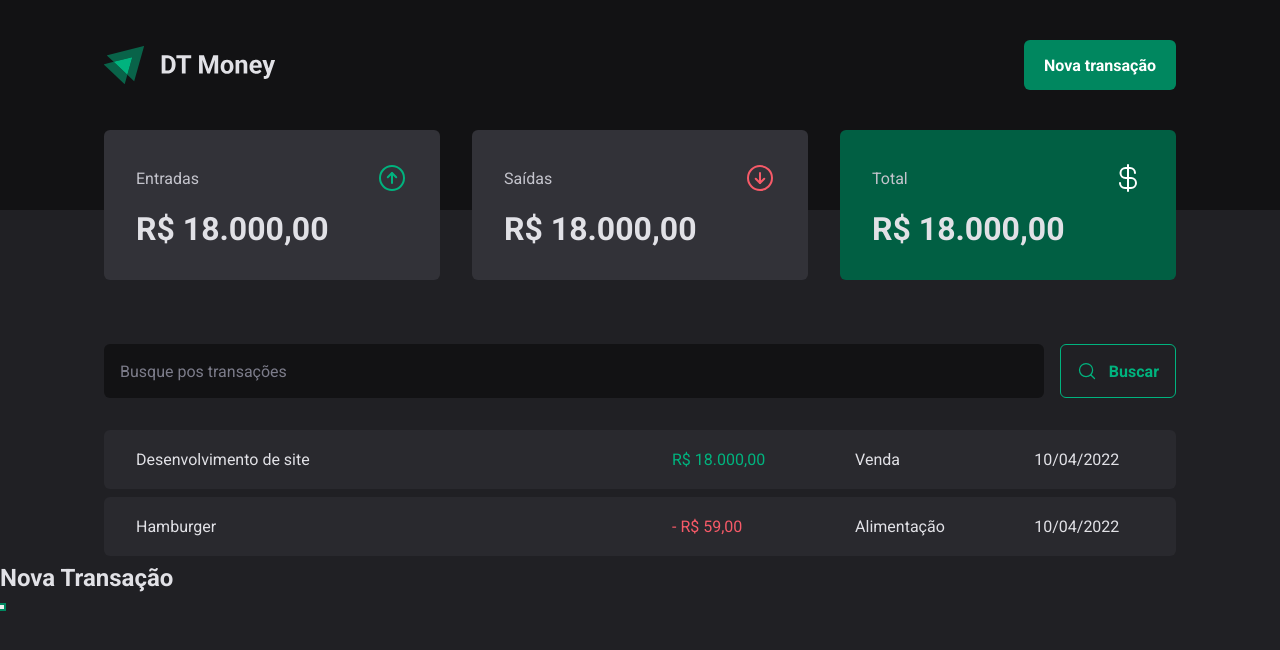
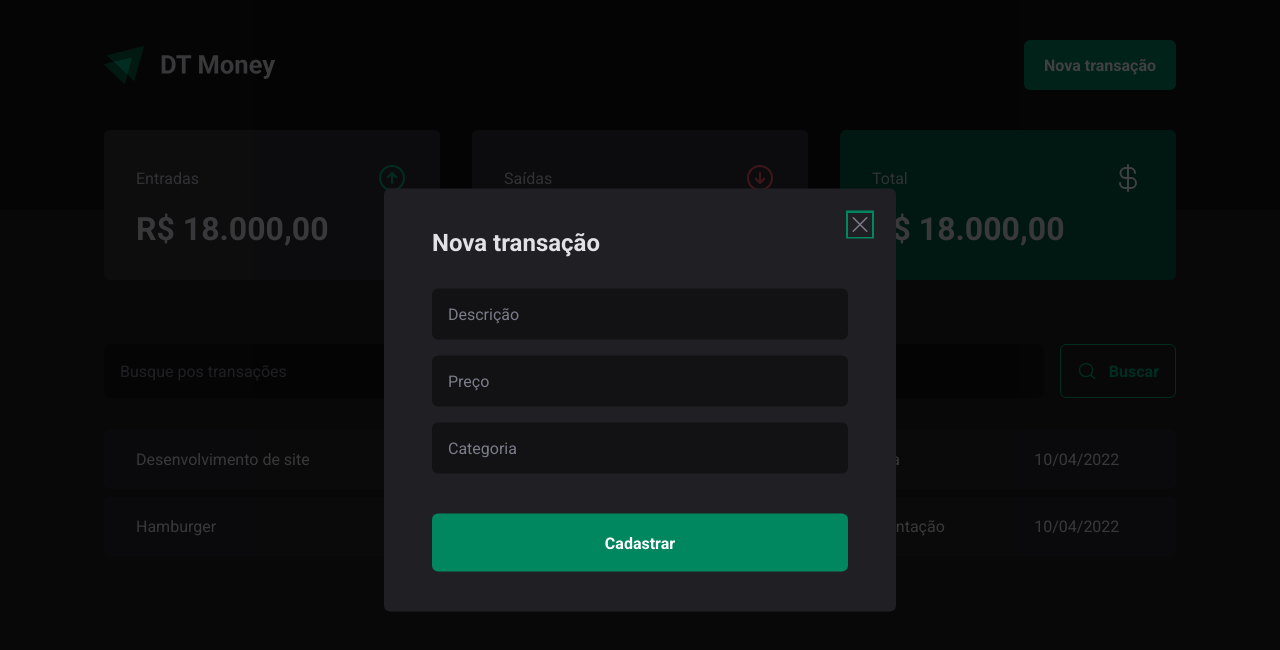
Before and after one commit to denisiorodrigues/dt-money, a React (Vite) app: page / in a window 1280 px wide. Both pictures are taken after a click on the button "Nova transação". Shown: the top 650 px of the page. Built offline with nearby package versions, Linux system fonts and the light colour scheme.

Commit message:
Modal nova transação

```diff
--- a/src/components/Header/index.tsx
+++ b/src/components/Header/index.tsx
@@ -1,6 +1,7 @@
 import { HeaderContent, HeaderContainer, NewTransactionButton } from "./styles";
 import * as Dialog from '@radix-ui/react-dialog';
 import logoImg from '../../assets/logo.svg'
+import { NewTransactionModal } from "../NewTransactionModal";
 
 export function Header() {
   return (
@@ -11,15 +12,8 @@
           <Dialog.Trigger asChild>
             <NewTransactionButton>Nova transação</NewTransactionButton>
           </Dialog.Trigger>
-          <Dialog.Portal>
-            <Dialog.Overlay />
-            <Dialog.Content>
-              <Dialog.Title>Nova Transação</Dialog.Title>
 
-              <Dialog.Close />
-            </Dialog.Content>
-          </Dialog.Portal>
-
+          <NewTransactionModal />
         </Dialog.Root>
       </HeaderContent>
     </HeaderContainer>
--- /dev/null
+++ b/src/components/NewTransactionModal/index.tsx
@@ -0,0 +1,29 @@
+import * as Dialog from '@radix-ui/react-dialog';
+import { CloseButton, Content, Overlay } from './styles';
+import { X } from 'phosphor-react';
+
+export function NewTransactionModal() {
+
+return (
+    <Dialog.Portal>
+      <Overlay />
+
+      <Content>
+        <Dialog.Title>Nova transação</Dialog.Title>
+        <CloseButton>
+          <X size={24}/>
+        </CloseButton>
+
+        <form action="">
+          <input type="text" placeholder='Descrição' required/>
+          <input type="number" placeholder='Preço' required/>
+          <input type="text" placeholder='Categoria' required/>
+
+          <button type='submit'>
+            Cadastrar
+          </button>
+        </form>
+      </Content>
+    </Dialog.Portal>
+  )
+}
--- /dev/null
+++ b/src/components/NewTransactionModal/styles.ts
@@ -0,0 +1,69 @@
+import * as Dialog from '@radix-ui/react-dialog';
+import styled from 'styled-components';
+
+export const Overlay = styled(Dialog.Overlay)`
+  position: fixed;
+  width: 100vw;
+  height: 100vh;
+  inset: 0;
+  background: rgba(0,0,0,0.75);
+`
+
+export const Content = styled(Dialog.Content)`
+  min-width: 32rem;
+  border-radius: 6px;
+  padding: 2.5rem 3rem;
+  background: ${props => props.theme['gray-800']};
+
+  position: fixed;
+  top: 50%;
+  left: 50%;
+  transform: translate(-50%, -50%);
+
+  form {
+    margin-top: 2rem;
+    display: flex;
+    flex-direction: column;
+    gap: 1rem;
+
+    input {
+      border-radius: 6px;
+      border: 0;
+      background: ${props => props.theme['gray-900']};
+      color: ${props => props.theme['gray-300']};
+      padding: 1rem;
+
+      &::placeholder {
+        color: ${props => props.theme['gray-500']}
+      }
+    }
+
+    button[type="submit"] {
+      height: 58px;
+      border:0;
+      background: ${props => props.theme['green-500']};
+      color: ${props => props.theme.white};
+      font-weight: bold;
+      padding: 0 1.25rem;
+      border-radius: 6px;
+      margin-top: 1.5rem;
+      cursor: pointer;
+
+      &:hover {
+        background: ${props => props.theme['green-700']};
+        transition: background-color 0.2s;
+      }
+    }
+  }
+`
+
+export const CloseButton = styled(Dialog.Close)`
+  position: absolute;
+  background: transparent;
+  border: 0;
+  top: 1.5rem;
+  right: 1.5rem;
+  line-height: 0;
+  cursor: pointer;
+  color: ${props => props.theme['gray-500']};
+`
```
